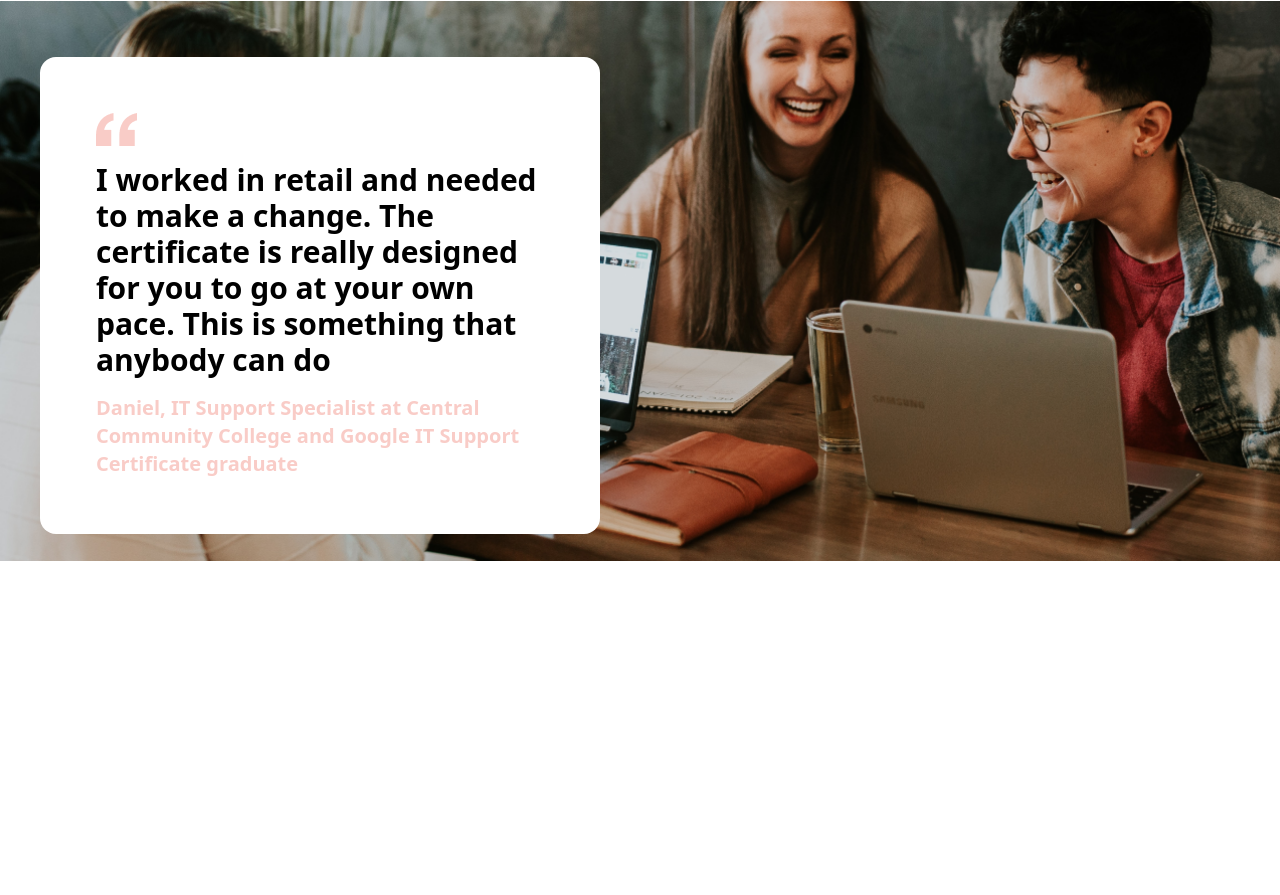
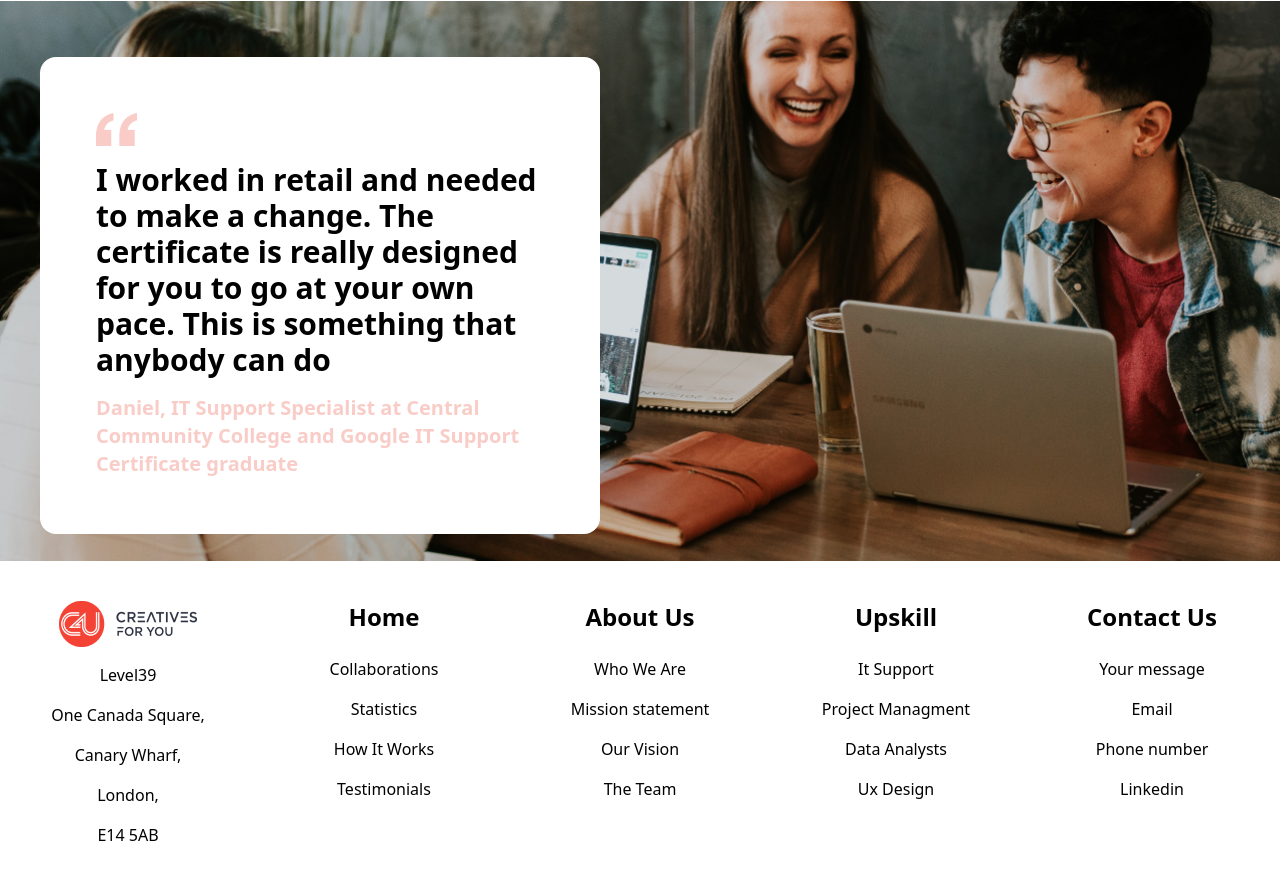
Before and after one commit to Abusyead/Tailwind_CSS_Assignment, a website built with Vite: page index.html in a window 1280 px wide. Shown: the part 8601-9496 px from the top of the page. Before the commit the page ends 9162 px from the top, so only its background shows below. Built offline with nearby package versions, Linux system fonts and the light colour scheme.

Commit message:
complete footer section

```diff
--- a/index.html
+++ b/index.html
@@ -277,7 +277,7 @@
         </div>
     </section>
 
-    <!-- #F9CCC7 code start here -->
+    <!-- bottom section code start here -->
 
     <section style="background-image: url(Img/brooke.png);" class="h-[70vh] w-full bg-cover bg-no-repeat">
             <div class="container mx-auto grid md:grid-cols-12 grid-cols-6 px-10">
@@ -290,9 +290,51 @@
                         Daniel, IT Support Specialist at Central Community College and Google IT Support Certificate graduate
                     </p>
             </div>
-                </div>
+        </div>
 
     </section>
+    <footer>
+        <div class="container mx-auto grid md:grid-cols-10 grid-cols-2 md:justify-between py-10 justify-center text-center content-center  ">
+            <div class="col-span-2  flex flex-col items-center">
+                <img src="Img/c4u full logo_2022 1.png" alt="">
+                <div class="mt-2">
+                    <p class="py-2">Level39</p>
+                    <p class="py-2">One Canada Square,</p>
+                    <p class="py-2">Canary Wharf,</p>
+                    <p class="py-2">London,</p>
+                    <p class="py-2">E14 5AB</p>
+                </div>
+            </div>
+            <div class="col-span-2 md:mt-0 mt-4">
+                <h3 class="text-2xl font-semibold mb-4">Home</h3>
+                <p class="py-2">Collaborations</p>
+                <p class="py-2">Statistics</p>
+                <p class="py-2">How It Works</p>
+                <p class="py-2">Testimonials</p>
+            </div>
+            <div class="col-span-2 md:mt-0 mt-4">
+                <h3 class="text-2xl font-semibold mb-4">About Us</h3>
+                <p class="py-2">Who We Are</p>
+                <p class="py-2">Mission statement </p>
+                <p class="py-2">Our Vision</p>
+                <p class="py-2">The  Team </p>
+            </div>
+            <div  class="col-span-2  md:mt-0 mt-4">
+                <h3 class="text-2xl font-semibold mb-4">Upskill</h3>
+                <p class="py-2">It Support</p>
+                <p class="py-2">Project Managment </p>
+                <p class="py-2">Data Analysts</p>
+                <p class="py-2">Ux Design</p>
+            </div>
+            <div  class="col-span-2  md:mt-0 mt-4">
+                <h3 class="text-2xl font-semibold mb-4">Contact Us</h3>
+                <p class="py-2">Your message</p>
+                <p class="py-2">Email</p>
+                <p class="py-2">Phone number </p>
+                <p class="py-2">Linkedin </p>
+            </div>
+        </div>
+    </footer>
 
 </body>
 </html>
```
